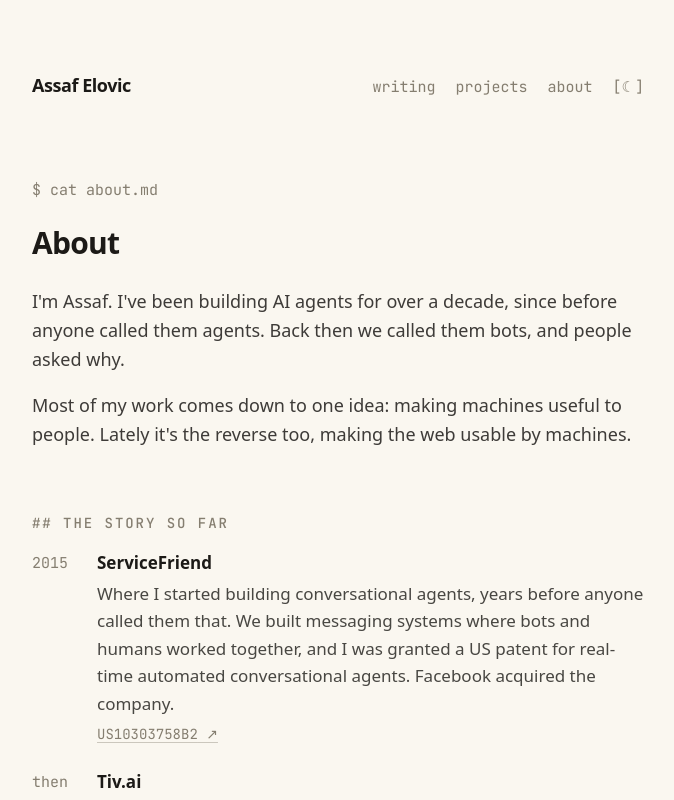
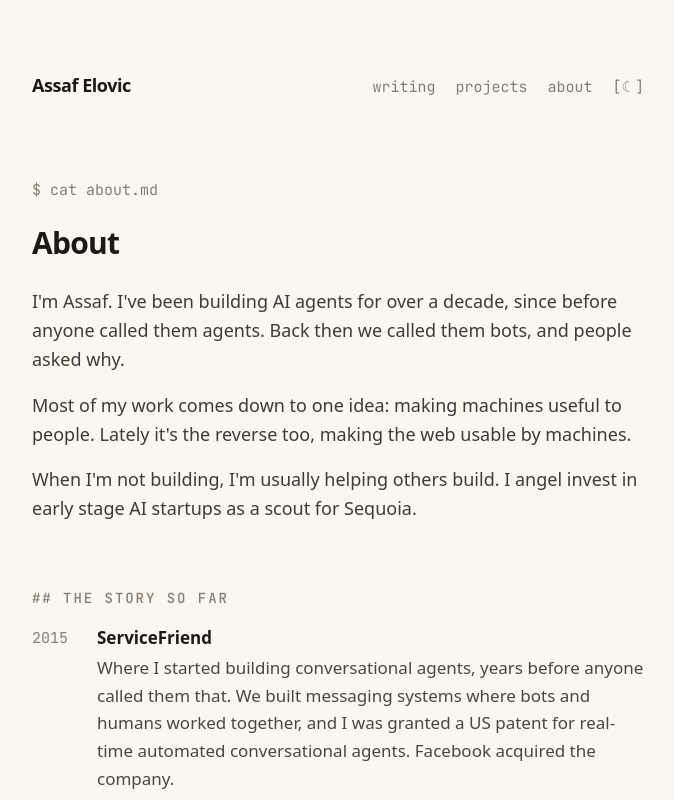
Before and after one commit to assafelovic/assafelovic.com, a Next.js app: page /about in a window 1280 px wide. Shown: the top 800 px of the page, without its empty margins (302-976 px from the left). Built offline with nearby package versions, Linux system fonts and the light colour scheme.

Commit message:
Mention angel investing in intros

```diff
--- a/app/about/page.tsx
+++ b/app/about/page.tsx
@@ -25,6 +25,10 @@ export default function About() {
           Most of my work comes down to one idea: making machines useful to
           people. Lately it&apos;s the reverse too, making the web usable by
           machines.
+        </p>
+        <p>
+          When I&apos;m not building, I&apos;m usually helping others build. I
+          angel invest in early stage AI startups as a scout for Sequoia.
         </p>
       </div>
 
--- a/app/page.tsx
+++ b/app/page.tsx
@@ -41,7 +41,8 @@ export default function Home() {
           <A href="https://tavily.com">Tavily</A>, the search engine for AI
           agents, which Nebius acquired in 2026. Now I&apos;m building{" "}
           <A href="https://ora.ai">Ora</A>, working on how agents can use
-          businesses autonomously.
+          businesses autonomously. I also angel invest in early stage AI
+          startups as a scout for Sequoia.
         </p>
       </div>
 
--- a/lib/data.ts
+++ b/lib/data.ts
@@ -3,7 +3,7 @@ export const site = {
   url: "https://www.assafelovic.com",
   title: "Assaf Elovic",
   description:
-    "I've been building AI agents for over a decade. Creator of GPT Researcher, co-founder of Tavily (acquired by Nebius), now building Ora.",
+    "I've been building AI agents for over a decade. Creator of GPT Researcher, co-founder of Tavily (acquired by Nebius), now building Ora. Angel investor and Sequoia scout.",
   email: "assaf.elovic@gmail.com",
 };
 
```
